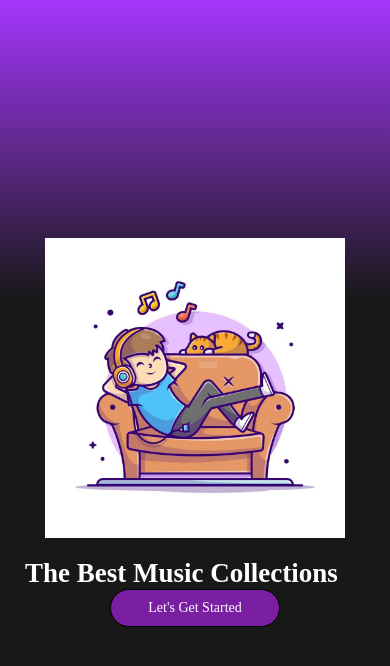
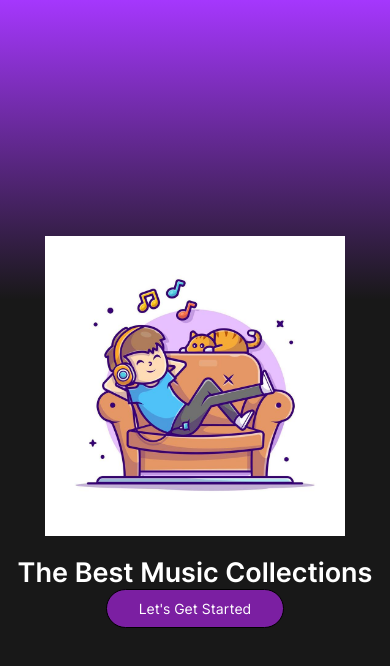
Before and after one commit to Sithruby/beat-blender, a React Native app in the folder frontend/: screen /WelcomeScreen in a window 390 px wide. Shown: the top 666 px of the page. Built offline with nearby package versions, Linux system fonts and the light colour scheme; no server answers.

Commit message:
Updated font style

```diff
--- a/frontend/components/Login.js
+++ b/frontend/components/Login.js
@@ -6,13 +6,20 @@ import { SafeAreaView } from 'react-native-safe-area-context';
 import { auth } from '../firebase.config';
 import { useNavigation } from '@react-navigation/native';
 import { signInWithEmailAndPassword } from 'firebase/auth';
+import { useFonts } from 'expo-font';
 const logoImg = require('../assets/4.png');
 
 export default function Login() {
 	const navigation = useNavigation();
 	const [email, setEmail] = useState('');
 	const [password, setPassword] = useState('');
-
+	const [fontsLoaded, fontError] = useFonts({
+		'Inter-SemiBold': require('../assets/Inter-SemiBold.ttf'),
+		'Inter-Regular': require('../assets/Inter-Regular.ttf'),
+	});
+	if (!fontsLoaded && !fontError) {
+		return null;
+	}
 	loginUser = async (email, password) => {
 		try {
 			await signInWithEmailAndPassword(auth, email, password);
@@ -91,7 +98,7 @@ const styles = StyleSheet.create({
 		paddingHorizontal: 30,
 	},
 	buttonText: {
-		fontFamily: 'Cochin',
+		fontFamily: 'Inter-Regular',
 		color: '#fff',
 	},
 	text: {
--- a/frontend/components/SignUp.js
+++ b/frontend/components/SignUp.js
@@ -8,7 +8,7 @@ import { auth } from '../firebase.config';
 import { db } from '../firebase.config';
 import { collection, addDoc } from 'firebase/firestore';
 import { createUserWithEmailAndPassword } from 'firebase/auth';
-
+import { useFonts } from 'expo-font';
 const logoImg = require('../assets/4.png');
 
 export default function SignUp({ props }) {
@@ -34,6 +34,7 @@ export default function SignUp({ props }) {
 			setNameVerify(false);
 			setEmailVerify(false);
 			setPwVerify(false);
+			//naviagating to login page after creating account
 			navigation.navigate('Login');
 		} catch (error) {
 			alert(error.message);
@@ -69,6 +70,13 @@ export default function SignUp({ props }) {
 		setUsername(text);
 		handleName(text);
 	};
+	const [fontsLoaded, fontError] = useFonts({
+		'Inter-SemiBold': require('../assets/Inter-SemiBold.ttf'),
+		'Inter-Regular': require('../assets/Inter-Regular.ttf'),
+	});
+	if (!fontsLoaded && !fontError) {
+		return null;
+	}
 
 	return (
 		<SafeAreaView style={styles.container}>
@@ -190,7 +198,7 @@ const styles = StyleSheet.create({
 		paddingHorizontal: 30,
 	},
 	buttonText: {
-		fontFamily: 'Cochin',
+		fontFamily: 'Inter-Regular',
 		color: '#fff',
 	},
 	text: {
--- a/frontend/components/WelcomeScreen.js
+++ b/frontend/components/WelcomeScreen.js
@@ -1,11 +1,20 @@
 import { View, Text, Image, Pressable, StyleSheet } from 'react-native';
 import React from 'react';
+import { useFonts } from 'expo-font';
 import { LinearGradient } from 'expo-linear-gradient';
 import { SafeAreaView } from 'react-native-safe-area-context';
 import { useNavigation } from '@react-navigation/native';
 const logoImg = require('../assets/music.jpg');
+
 export default function WelcomeScreen() {
 	const navigation = useNavigation();
+	const [fontsLoaded, fontError] = useFonts({
+		'Inter-SemiBold': require('../assets/Inter-SemiBold.ttf'),
+		'Inter-Regular': require('../assets/Inter-Regular.ttf'),
+	});
+	if (!fontsLoaded && !fontError) {
+		return null;
+	}
 	return (
 		<SafeAreaView style={styles.container}>
 			<LinearGradient colors={['rgb(165,55,253)', 'transparent']} style={styles.background} />
@@ -44,9 +53,9 @@ const styles = StyleSheet.create({
 		margin: '20px',
 	},
 	text1: {
-		fontFamily: 'cursive',
+		fontFamily: 'Inter-SemiBold',
 		color: '#fff',
-		fontWeight: 'bold',
+
 		fontSize: 27,
 	},
 
@@ -61,7 +70,7 @@ const styles = StyleSheet.create({
 		borderColor: 'rgb(0,0,0)',
 	},
 	buttonText: {
-		fontFamily: 'Cochin',
+		fontFamily: 'Inter-Regular',
 		color: '#fff',
 	},
 	logo: {
```
